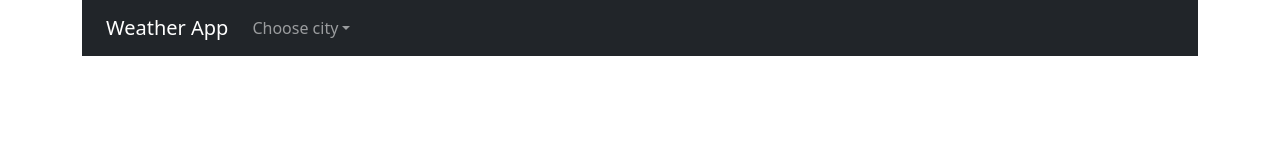
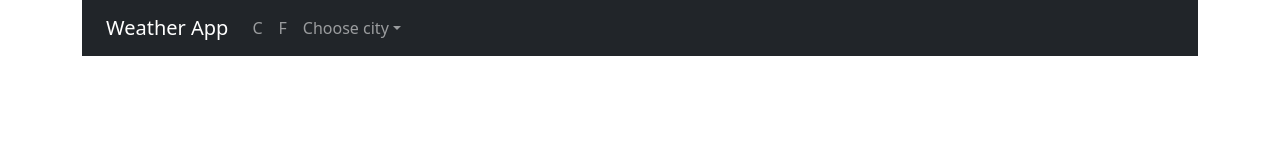
Before and after one commit to rmehtije/weather-app, a React (Create React App) app: page / in a window 1280 px wide. Shown: the top 160 px of the page. Built offline with nearby package versions, Linux system fonts and the light colour scheme.

Commit message:
home work

```diff
--- a/src/Header/NavComponent.js
+++ b/src/Header/NavComponent.js
@@ -5,18 +5,21 @@ import cities from './cities.json';
 export default function NavComponent() {
 
     const [ selectedCity, setSelectedCity ] = useState({city: "Choose city"});
+    const [ units, setUnits ] = useState('');
 
     return (
         <Navbar variant="dark" bg="dark" expand="lg">
             <Container fluid>
-                <Navbar.Brand href="#home">Weather App</Navbar.Brand>
+                <Navbar.Brand href="#home">Weather App {units}</Navbar.Brand>
                 <Navbar.Toggle aria-controls="navbar-dark-example" />
                 <Navbar.Collapse id="navbar-dark-example">
                 <Nav>
+                    <Nav.Link onClick={() => setUnits('C')}>C</Nav.Link>
+                    <Nav.Link onClick={() => setUnits('F')}>F</Nav.Link>
                     <NavDropdown
-                    id="nav-dropdown-dark-example"
-                    title={selectedCity.city}
-                    menuVariant="dark"
+                        id="nav-dropdown-dark-example"
+                        title={selectedCity.city}
+                        menuVariant="dark"
                     >
 
                         {cities.map( city =>
```
